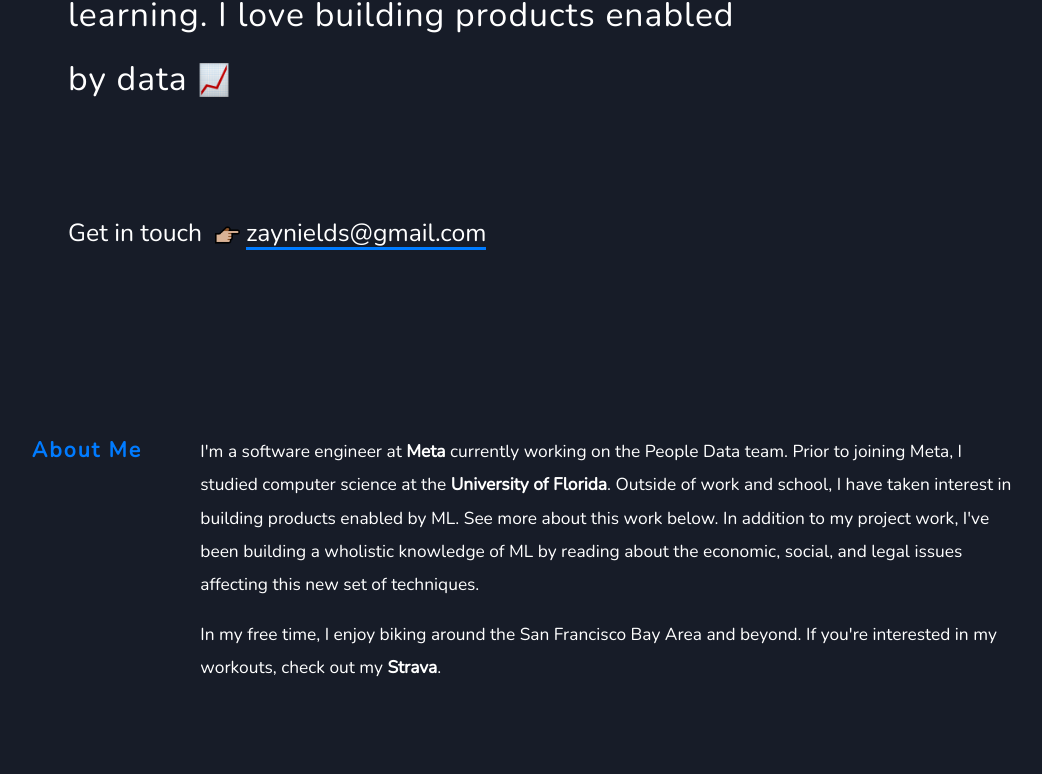
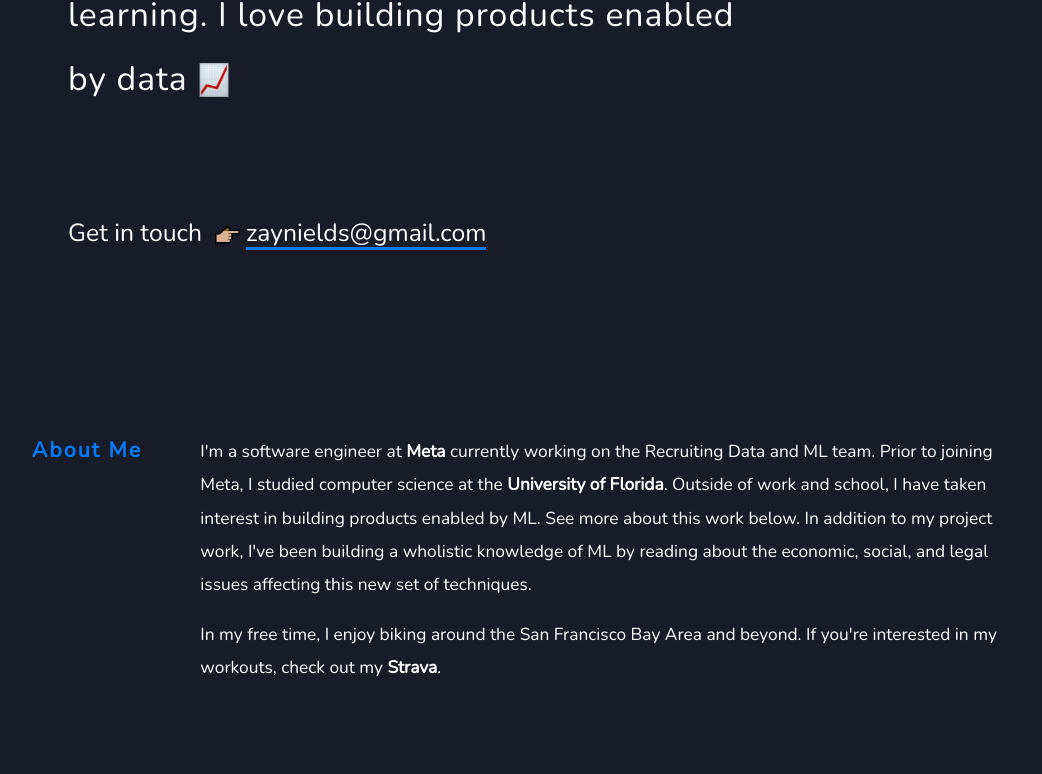
Before and after one commit to znields/znields.com, a React (Create React App) app: page / in a window 1280 px wide. Shown: the part 465-1239 px from the top of the page, without its empty margins (60-1102 px from the left). Built offline with nearby package versions, Linux system fonts and the light colour scheme.

Commit message:
update work

```diff
--- a/src/containers/Body.jsx
+++ b/src/containers/Body.jsx
@@ -27,7 +27,7 @@ function Body() {
           {"I'm a software engineer at "}
           <SmallLink href="https://www.meta.com">Meta</SmallLink>
           {
-            " currently working on the People Data team. Prior to joining Meta, I studied computer science at the "
+            " currently working on the Recruiting Data and ML team. Prior to joining Meta, I studied computer science at the "
           }{" "}
           <SmallLink href="https://ufl.edu">University of Florida</SmallLink>.{" "}
           {
```
